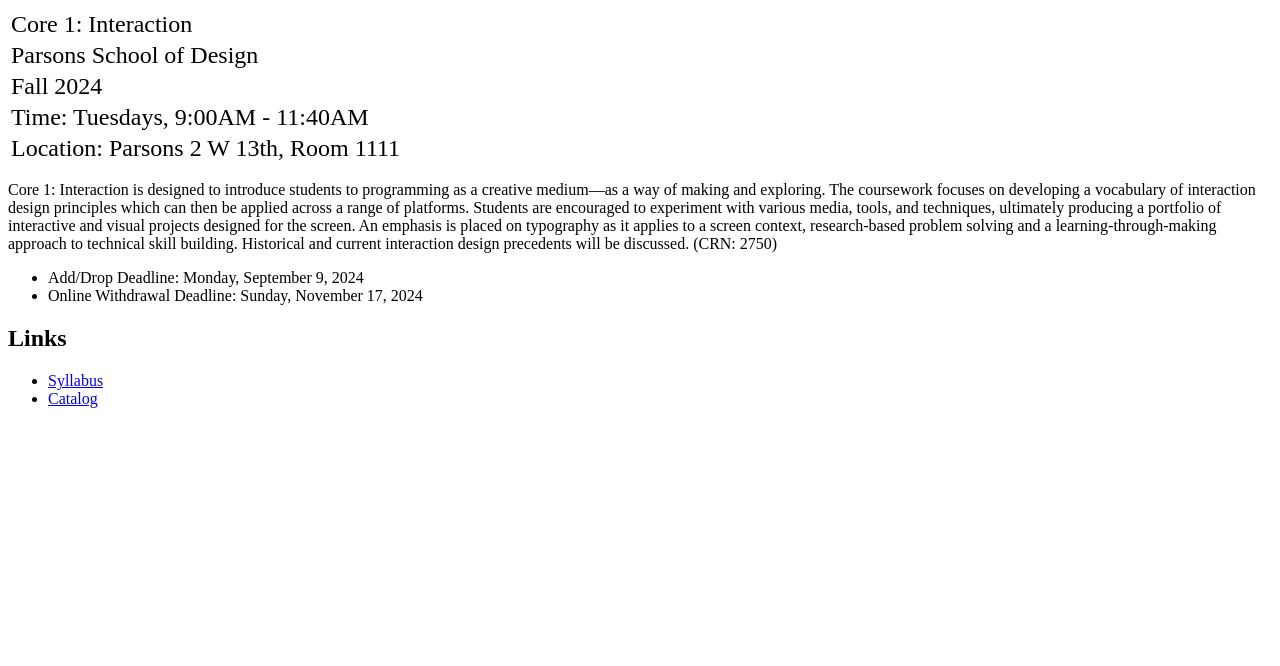
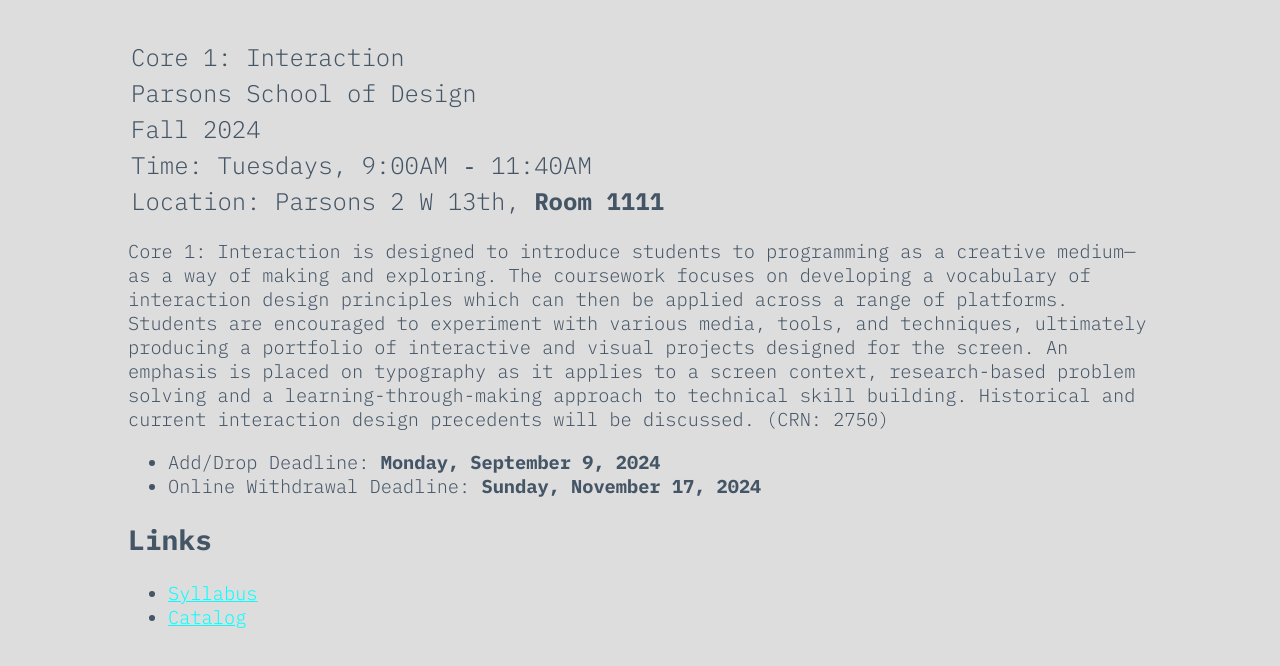
Before and after one commit to cwervo/c1i, a plain HTML site: page index.html in a window 1280 px wide. Drawn offline with Linux system fonts and the light colour scheme; the site is published under a folder, as on GitHub Pages, so addresses that start at the root find nothing.

Commit message:
Fix styles linking

```diff
--- a/index.html
+++ b/index.html
@@ -7,7 +7,7 @@
     <style>
         @import url('https://fonts.googleapis.com/css2?family=Comic+Neue:ital,wght@0,300;0,400;0,700;1,300;1,400;1,700&family=IBM+Plex+Mono:ital,wght@0,100;0,200;0,300;0,400;0,500;0,600;0,700;1,100;1,200;1,300;1,400;1,500;1,600;1,700&family=Noto+Sans+Mono:wght@100..900&display=swap');
     </style>
-    <link rel="stylesheet" href="../style.css">
+    <link rel="stylesheet" href="./style.css">
     <style>
       table tr {
         font-size: 18pt;
@@ -47,7 +47,7 @@
     <p>
         <h2>Links</h2>
         <ul>
-            <li><a href="/syllabus">Syllabus</a></li>
+            <li><a href="./syllabus">Syllabus</a></li>
             <li><a href="https://courses.newschool.edu/courses/PUCD2035">Catalog</a></li>
         </ul>
     </p>
```
